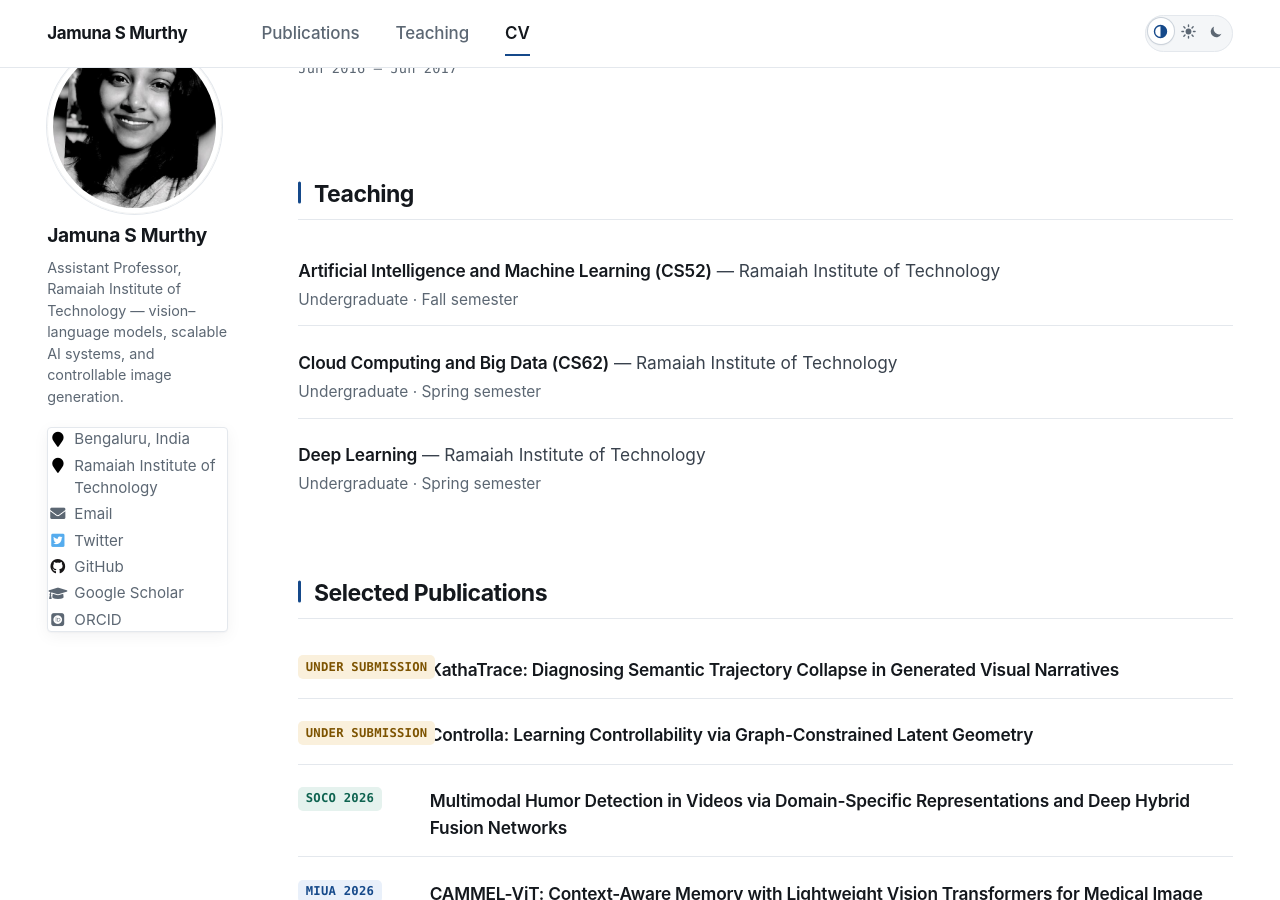
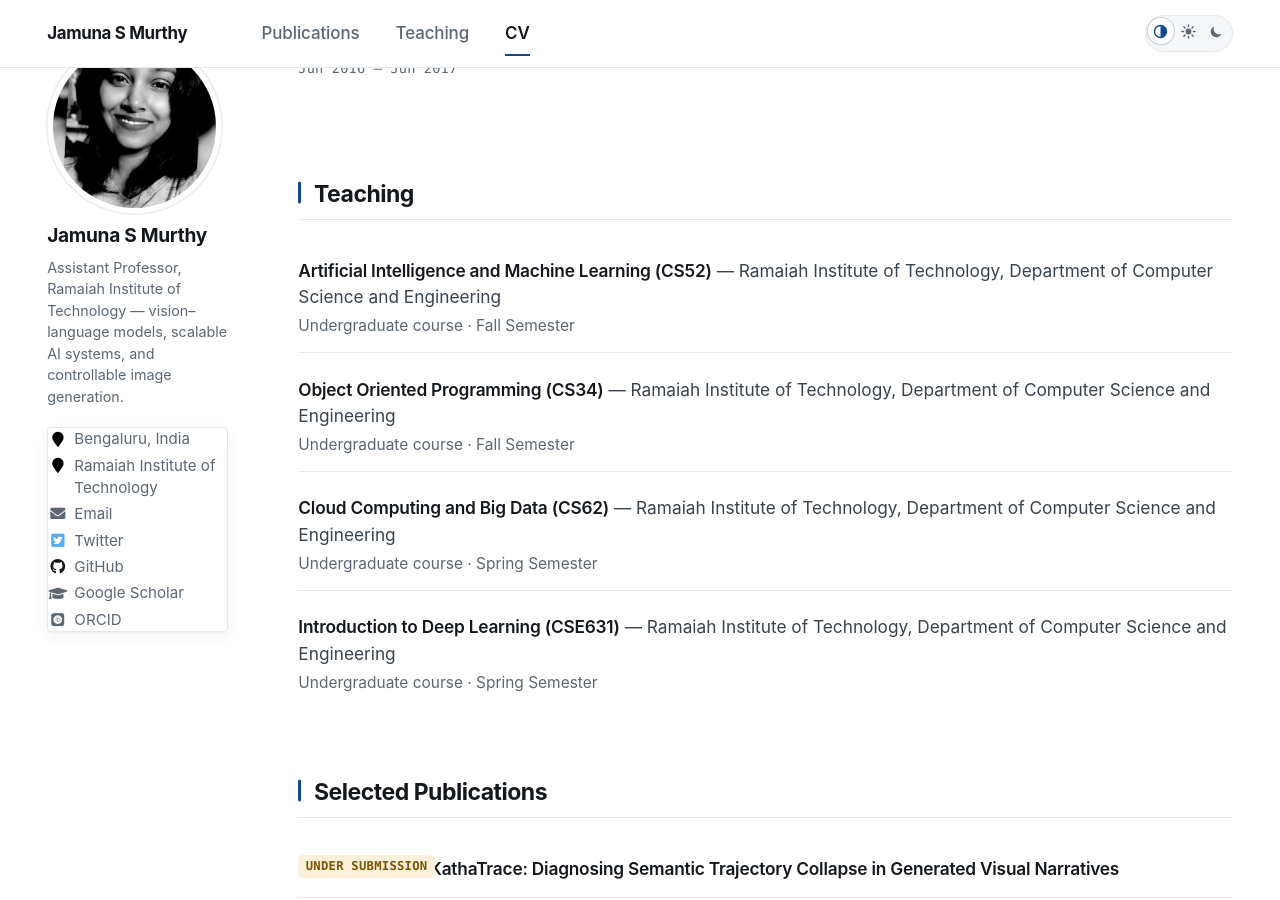
Before and after one commit to JamunaSMurthy/JamunaSMurthy.github.io, a Jekyll site: the page built from _pages/cv.md, in a window 1280 px wide and 900 px high, scrolled down 1994 px. Built offline with Jekyll 4.4.1, drawn with Linux system fonts in a browser that asks for light colours; some web fonts are replaced.

Commit message:
List four courses with codes and semesters; add Object Oriented Programming
Co-Authored-By: Claude Opus 5.5 <noreply@anthropic.com>

```diff
--- a/_pages/cv.md
+++ b/_pages/cv.md
@@ -88,16 +88,20 @@ redirect_from:
 
 <ul class="ak-pubs ak-pubs--plain">
   <li>
-    <span class="ak-pubs__title">Artificial Intelligence and Machine Learning (CS52)</span> — Ramaiah Institute of Technology
-    <span class="ak-pubs__meta">Undergraduate · Fall semester</span>
+    <span class="ak-pubs__title">Artificial Intelligence and Machine Learning (CS52)</span> — Ramaiah Institute of Technology, Department of Computer Science and Engineering
+    <span class="ak-pubs__meta">Undergraduate course · Fall Semester</span>
   </li>
   <li>
-    <span class="ak-pubs__title">Cloud Computing and Big Data (CS62)</span> — Ramaiah Institute of Technology
-    <span class="ak-pubs__meta">Undergraduate · Spring semester</span>
+    <span class="ak-pubs__title">Object Oriented Programming (CS34)</span> — Ramaiah Institute of Technology, Department of Computer Science and Engineering
+    <span class="ak-pubs__meta">Undergraduate course · Fall Semester</span>
   </li>
   <li>
-    <span class="ak-pubs__title">Deep Learning</span> — Ramaiah Institute of Technology
-    <span class="ak-pubs__meta">Undergraduate · Spring semester</span>
+    <span class="ak-pubs__title">Cloud Computing and Big Data (CS62)</span> — Ramaiah Institute of Technology, Department of Computer Science and Engineering
+    <span class="ak-pubs__meta">Undergraduate course · Spring Semester</span>
+  </li>
+  <li>
+    <span class="ak-pubs__title">Introduction to Deep Learning (CSE631)</span> — Ramaiah Institute of Technology, Department of Computer Science and Engineering
+    <span class="ak-pubs__meta">Undergraduate course · Spring Semester</span>
   </li>
 </ul>
 
```
Also changed, not shown: _pages/about.md (+1 -1 lines), _teaching/aiml.md (+2 -4 lines), _teaching/cloud_big_data.md (+2 -4 lines), _teaching/deep_learning.md (+2 -4 lines), _teaching/oop.md (added, +9 -0 lines), 1 other file.
